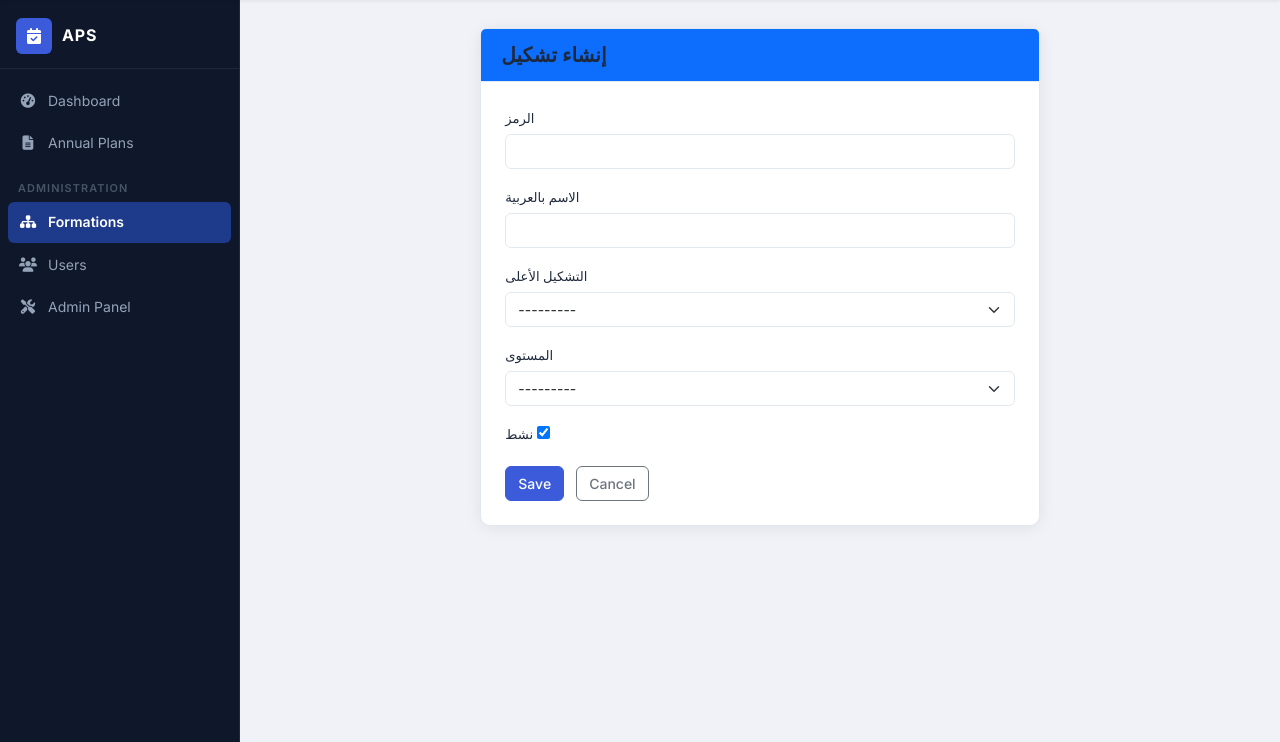
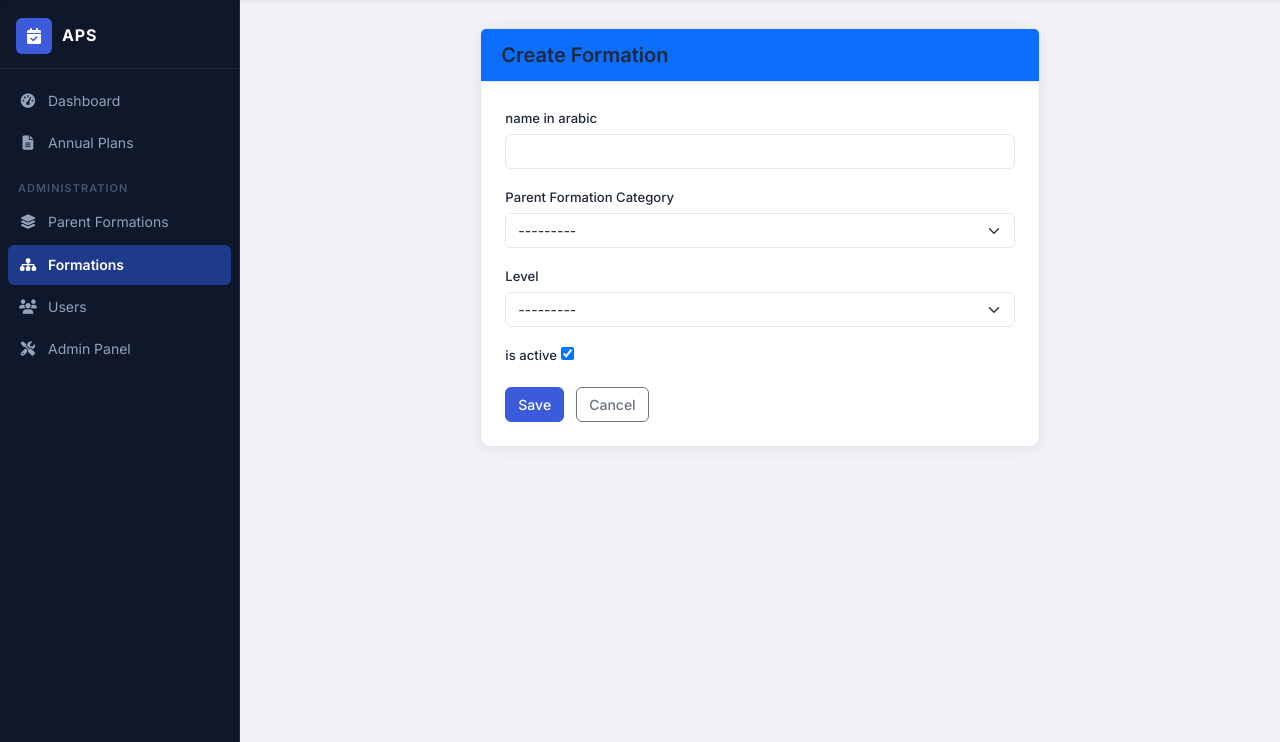
Before and after one commit to ahmedsaatci84/annal-plan, a Django app: page /formations/create/ in a window 1280 px wide. Shown: the part 58-800 px from the top of the page. Run offline with Django 5.2, Linux system fonts and the light colour scheme; a user stored in the database is signed in; data comes from the database, SQL or seed files in the repository; data that the repository does not hold is empty; some libraries are stand-ins or nearby versions.

Commit message:
add language

```diff
--- a/annual_plan_system/apps/dashboard/views.py
+++ b/annual_plan_system/apps/dashboard/views.py
@@ -52,8 +52,8 @@ def _manager_dashboard(request, year):
     if not formation:
         return render(request, 'dashboard/no_formation.html', {})
 
-    descendants = formation.get_descendants()
-    ids = [formation.id] + [d.id for d in descendants]
+    descendants = []
+    ids = [formation.id]
     plans = AnnualPlan.objects.filter(
         plan_year=year, formation_id__in=ids
     ).select_related('formation')
--- a/annual_plan_system/apps/formations/forms.py
+++ b/annual_plan_system/apps/formations/forms.py
@@ -1,21 +1,35 @@
 from django import forms
-from .models import Formation
+from django.utils.translation import gettext_lazy as _
+from .models import Formation, ParentFormation
+
+
+class ParentFormationForm(forms.ModelForm):
+    class Meta:
+        model = ParentFormation
+        fields = ('name', 'description', 'is_active')
+        labels = {
+            'name': _('Name'),
+            'description': _('Description'),
+            'is_active': _('Is Active'),
+        }
+        widgets = {
+            'name': forms.TextInput(attrs={'class': 'form-control'}),
+            'description': forms.Textarea(attrs={'class': 'form-control', 'rows': 4}),
+        }
 
 
 class FormationForm(forms.ModelForm):
     class Meta:
         model = Formation
-        fields = ('code', 'name_ar', 'parent', 'level', 'is_active')
+        fields = ('name_ar', 'parent_formation', 'level', 'is_active')
         labels = {
-            'code': 'الرمز',
-            'name_ar': 'الاسم بالعربية',
-            'parent': 'التشكيل الأعلى',
-            'level': 'المستوى',
-            'is_active': 'نشط',
+            'name_ar': _('name in arabic'),
+            'parent_formation': _('Parent Formation Category'),
+            'level': _('Level'),
+            'is_active': _('is active'),
         }
         widgets = {
-            'code': forms.TextInput(attrs={'class': 'form-control', 'dir': 'ltr'}),
             'name_ar': forms.TextInput(attrs={'class': 'form-control'}),
-            'parent': forms.Select(attrs={'class': 'form-select'}),
+            'parent_formation': forms.Select(attrs={'class': 'form-select'}),
             'level': forms.Select(attrs={'class': 'form-select'}),
         }
--- a/annual_plan_system/apps/formations/urls.py
+++ b/annual_plan_system/apps/formations/urls.py
@@ -4,8 +4,16 @@ from . import views
 app_name = 'formations'
 
 urlpatterns = [
+    # Parent Formation CRUD
+    path('parent/', views.ParentFormationListView.as_view(), name='parent_list'),
+    path('parent/create/', views.parent_formation_create, name='parent_create'),
+    path('parent/<int:pk>/edit/', views.parent_formation_edit, name='parent_edit'),
+    path('parent/<int:pk>/delete/', views.parent_formation_delete, name='parent_delete'),
+
+    # Formation CRUD
     path('', views.FormationListView.as_view(), name='list'),
     path('create/', views.formation_create, name='create'),
     path('<int:pk>/edit/', views.formation_edit, name='edit'),
+    path('<int:pk>/delete/', views.formation_delete, name='delete'),
     path('api/tree/', views.formation_tree_api, name='tree_api'),
 ]
--- a/annual_plan_system/apps/formations/views.py
+++ b/annual_plan_system/apps/formations/views.py
@@ -2,11 +2,79 @@ from django.shortcuts import render, redirect, get_object_or_404
 from django.contrib import messages
 from django.views.generic import ListView
 from django.http import JsonResponse
+from django.utils.translation import gettext_lazy as _
 
 from apps.core.mixins import AdminRequiredMixin, RoleRequiredMixin
 from apps.core.middleware import log_action, AuditLogMiddleware
-from .models import Formation
-from .forms import FormationForm
+from .models import Formation, ParentFormation
+from .forms import FormationForm, ParentFormationForm
+
+
+# ── Parent Formation Views ────────────────────────────────────────────────────
+
+class ParentFormationListView(AdminRequiredMixin, ListView):
+    model = ParentFormation
+    template_name = 'formations/parent_formation_list.html'
+    context_object_name = 'parent_formations'
+
+    def get_queryset(self):
+        return ParentFormation.objects.prefetch_related('formations').order_by('name')
+
+
+def parent_formation_create(request):
+    if not request.user.is_authenticated or not request.user.profile.is_admin():
+        from django.core.exceptions import PermissionDenied
+        raise PermissionDenied
+    if request.method == 'POST':
+        form = ParentFormationForm(request.POST)
+        if form.is_valid():
+            obj = form.save()
+            ip = AuditLogMiddleware.get_client_ip(request)
+            log_action(request.user, 'CREATE', 'ParentFormation', obj, ip_address=ip)
+            messages.success(request, _('Parent Formation created successfully.'))
+            return redirect('formations:parent_list')
+    else:
+        form = ParentFormationForm()
+    return render(request, 'formations/parent_formation_form.html', {
+        'form': form, 'title': _('Create Parent Formation')
+    })
+
+
+def parent_formation_edit(request, pk):
+    if not request.user.is_authenticated or not request.user.profile.is_admin():
+        from django.core.exceptions import PermissionDenied
+        raise PermissionDenied
+    obj = get_object_or_404(ParentFormation, pk=pk)
+    if request.method == 'POST':
+        form = ParentFormationForm(request.POST, instance=obj)
+        if form.is_valid():
+            form.save()
+            ip = AuditLogMiddleware.get_client_ip(request)
+            log_action(request.user, 'UPDATE', 'ParentFormation', obj, ip_address=ip)
+            messages.success(request, _('Parent Formation updated successfully.'))
+            return redirect('formations:parent_list')
+    else:
+        form = ParentFormationForm(instance=obj)
+    return render(request, 'formations/parent_formation_form.html', {
+        'form': form, 'title': _('Edit Parent Formation'), 'object': obj
+    })
+
+
+def parent_formation_delete(request, pk):
+    if not request.user.is_authenticated or not request.user.profile.is_admin():
+        from django.core.exceptions import PermissionDenied
+        raise PermissionDenied
+    obj = get_object_or_404(ParentFormation, pk=pk)
+    if request.method == 'POST':
+        ip = AuditLogMiddleware.get_client_ip(request)
+        log_action(request.user, 'DELETE', 'ParentFormation', obj, ip_address=ip)
+        obj.delete()
+        messages.success(request, _('Parent Formation deleted successfully.'))
+        return redirect('formations:parent_list')
+    return render(request, 'formations/parent_formation_confirm_delete.html', {'object': obj})
+
+
+# ── Formation Views ───────────────────────────────────────────────────────────
 
 
 class FormationListView(AdminRequiredMixin, ListView):
@@ -15,7 +83,7 @@ class FormationListView(AdminRequiredMixin, ListView):
     context_object_name = 'formations'
 
     def get_queryset(self):
-        return Formation.objects.select_related('parent').order_by('level', 'name_ar')
+        return Formation.objects.select_related('parent_formation').order_by('level', 'name_ar')
 
 
 def formation_create(request):
@@ -28,11 +96,11 @@ def formation_create(request):
             formation = form.save()
             ip = AuditLogMiddleware.get_client_ip(request)
             log_action(request.user, 'CREATE', 'Formation', formation, ip_address=ip)
-            messages.success(request, 'تم إنشاء التشكيل بنجاح.')
+            messages.success(request, _('Formation created successfully.'))
             return redirect('formations:list')
     else:
         form = FormationForm()
-    return render(request, 'formations/formation_form.html', {'form': form, 'title': 'إنشاء تشكيل'})
+    return render(request, 'formations/formation_form.html', {'form': form, 'title': _('Create Formation')})
 
 
 def formation_edit(request, pk):
@@ -46,29 +114,43 @@ def formation_edit(request, pk):
             form.save()
             ip = AuditLogMiddleware.get_client_ip(request)
             log_action(request.user, 'UPDATE', 'Formation', formation, ip_address=ip)
-            messages.success(request, 'تم تحديث التشكيل بنجاح.')
+            messages.success(request, _('Formation updated successfully.'))
             return redirect('formations:list')
     else:
         form = FormationForm(instance=formation)
     return render(request, 'formations/formation_form.html', {
-        'form': form, 'title': 'تعديل تشكيل', 'formation': formation
+        'form': form, 'title': _('Edit Formation'), 'formation': formation
     })
 
 
+def formation_delete(request, pk):
+    if not request.user.is_authenticated or not request.user.profile.is_admin():
+        from django.core.exceptions import PermissionDenied
+        raise PermissionDenied
+    formation = get_object_or_404(Formation, pk=pk)
+    if request.method == 'POST':
+        ip = AuditLogMiddleware.get_client_ip(request)
+        log_action(request.user, 'DELETE', 'Formation', formation, ip_address=ip)
+        formation.delete()
+        messages.success(request, _('Formation deleted successfully.'))
+        return redirect('formations:list')
+    return render(request, 'formations/formation_confirm_delete.html', {'formation': formation})
+
+
 def formation_tree_api(request):
-    """JSON API: returns formation hierarchy."""
+    """JSON API: returns active formations list."""
     if not request.user.is_authenticated:
         from django.http import HttpResponseForbidden
         return HttpResponseForbidden()
 
-    def build_node(f):
-        return {
+    formations = Formation.objects.filter(is_active=True).select_related('parent_formation').order_by('level', 'name_ar')
+    data = [
+        {
             'id': f.id,
-            'code': f.code,
             'name_ar': f.name_ar,
             'level': f.level,
-            'children': [build_node(c) for c in f.children.filter(is_active=True)],
+            'parent_formation': f.parent_formation.name if f.parent_formation else None,
         }
-
-    roots = Formation.objects.filter(parent__isnull=True, is_active=True)
-    return JsonResponse({'tree': [build_node(r) for r in roots]})
+        for f in formations
+    ]
+    return JsonResponse({'formations': data})
--- a/annual_plan_system/apps/plans/services/pdf_service.py
+++ b/annual_plan_system/apps/plans/services/pdf_service.py
@@ -35,6 +35,6 @@ def export_plan_pdf(request, plan):
     log_action(request.user, 'EXPORT', 'AnnualPlan', plan, ip_address=ip)
 
     response = HttpResponse(pdf_file, content_type='application/pdf')
-    filename = f'annual_plan_{plan.formation.code}_{plan.plan_year}.pdf'
+    filename = f'annual_plan_{plan.formation.name_ar}_{plan.plan_year}.pdf'
     response['Content-Disposition'] = f'attachment; filename="{filename}"'
     return response
--- a/annual_plan_system/apps/plans/views/plan_views.py
+++ b/annual_plan_system/apps/plans/views/plan_views.py
@@ -17,8 +17,7 @@ def plan_list(request):
         plans = AnnualPlan.objects.select_related('formation', 'created_by').order_by('-plan_year')
     elif profile.is_manager():
         formation = profile.formation
-        descendants = formation.get_descendants() if formation else []
-        ids = [formation.id] + [d.id for d in descendants] if formation else []
+        ids = [formation.id] if formation else []
         plans = AnnualPlan.objects.filter(formation_id__in=ids).select_related('formation')
     else:
         plans = AnnualPlan.objects.filter(
@@ -173,6 +172,6 @@ def _check_plan_access(user, plan):
     if profile.formation is None:
         raise PermissionDenied
     formation = profile.formation
-    allowed_ids = [formation.id] + [d.id for d in formation.get_descendants()]
+    allowed_ids = [formation.id] if formation else []
     if plan.formation_id not in allowed_ids:
         raise PermissionDenied
--- a/annual_plan_system/templates/sidebar.html
+++ b/annual_plan_system/templates/sidebar.html
@@ -30,7 +30,14 @@
                 {% if user.profile.role == 'ADMIN' %}
                 <li class="sidebar-section-title">{% trans "Administration" %}</li>
                 <li class="sidebar-menu-item">
-                    <a class="sidebar-menu-link {% if request.resolver_match.namespace == 'formations' %}active{% endif %}"
+                    <a class="sidebar-menu-link {% if request.resolver_match.namespace == 'formations' and 'parent' in request.path %}active{% endif %}"
+                       href="{% url 'formations:parent_list' %}">
+                        <i class="fas fa-layer-group sidebar-icon"></i>
+                        <span class="sidebar-label">{% trans "Parent Formations" %}</span>
+                    </a>
+                </li>
+                <li class="sidebar-menu-item">
+                    <a class="sidebar-menu-link {% if request.resolver_match.namespace == 'formations' and 'parent' not in request.path %}active{% endif %}"
                        href="{% url 'formations:list' %}">
                         <i class="fas fa-sitemap sidebar-icon"></i>
                         <span class="sidebar-label">{% trans "Formations" %}</span>
```
Also changed, not shown: annual_plan_system/apps/formations/admin.py (+12 -4 lines), annual_plan_system/apps/formations/models.py (+22 -22 lines), annual_plan_system/apps/formations/templates/formations/formation_confirm_delete.html (added, +35 -0 lines), annual_plan_system/apps/formations/templates/formations/formation_list.html (+19 -5 lines), annual_plan_system/apps/formations/templates/formations/parent_formation_confirm_delete.html (added, +43 -0 lines), annual_plan_system/apps/formations/templates/formations/parent_formation_form.html (added, +40 -0 lines), annual_plan_system/apps/formations/templates/formations/parent_formation_list.html (added, +77 -0 lines), annual_plan_system/apps/formations/migrations/0003_parentformation_formation_parent_formation.py (added), annual_plan_system/apps/formations/migrations/0004_remove_formation_parent.py (added), annual_plan_system/apps/formations/migrations/0005_remove_formation_code.py (added), annual_plan_system/locale/ar/LC_MESSAGES/django.po, 2 other files.
